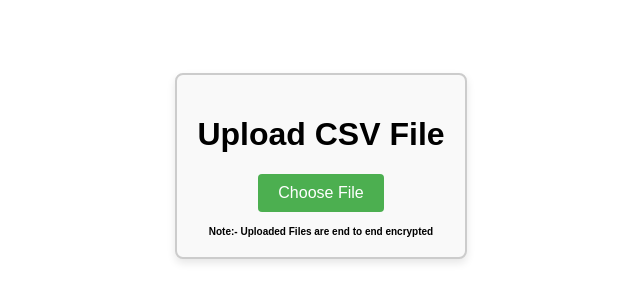
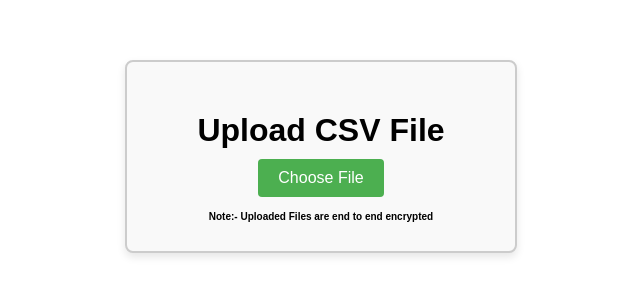
Before and after one commit to gagan747/csvToJsonForCompApp, a website: page index.html in a window 1280 px wide. Shown: the part 234-536 px from the top of the page, without its empty margins (319-959 px from the left). Drawn offline with nearby package versions, Linux system fonts and the light colour scheme.

Commit message:
fourth commit

```diff
--- a/index.html
+++ b/index.html
@@ -17,7 +17,8 @@
 
     .upload-form {
       border: 2px solid #ccc;
-      padding: 20px;
+      padding: 29px 70px;
+      margin-top: -19px;
       border-radius: 8px;
       background-color: #f9f9f9;
       box-shadow: 0 4px 8px rgba(0, 0, 0, 0.1);
@@ -25,6 +26,7 @@
 
     h1 {
       text-align: center;
+      margin-bottom: 10px;
     }
 
     form {
```
